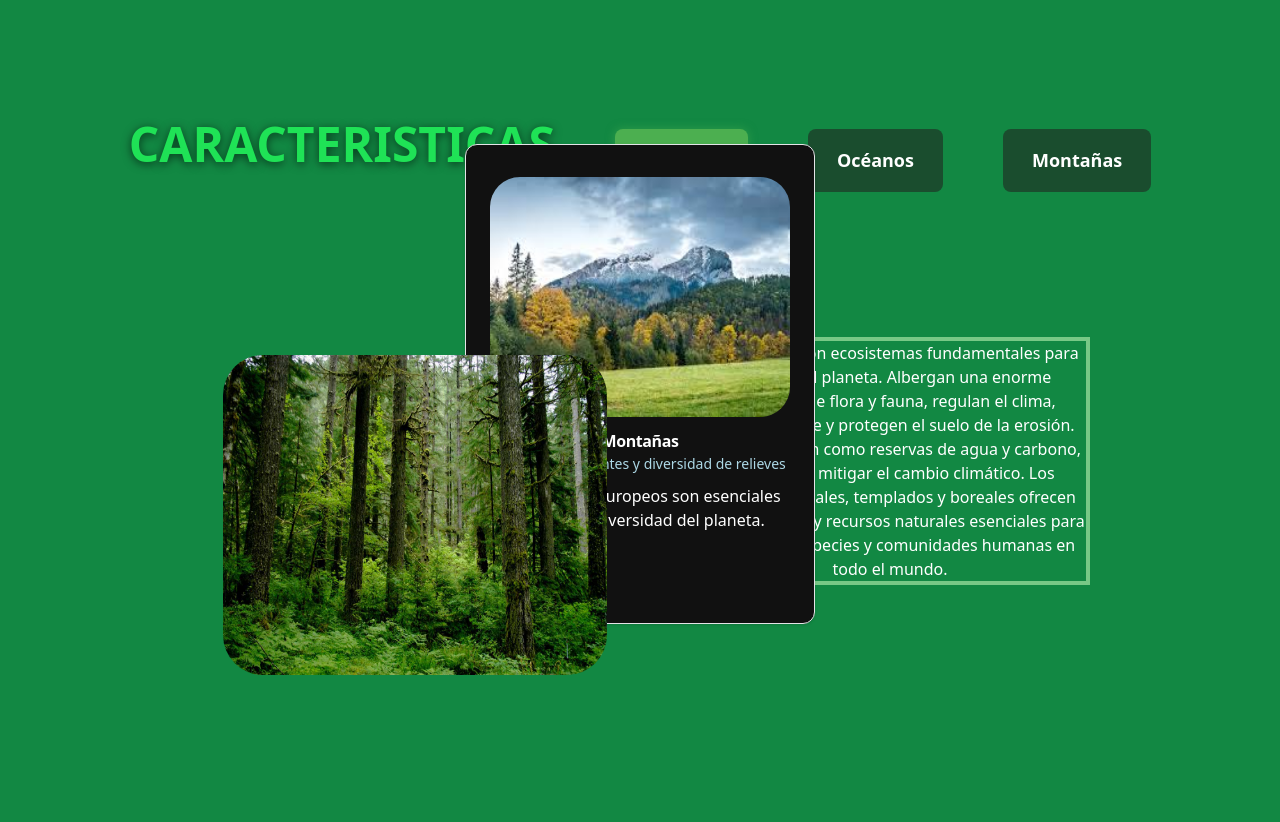
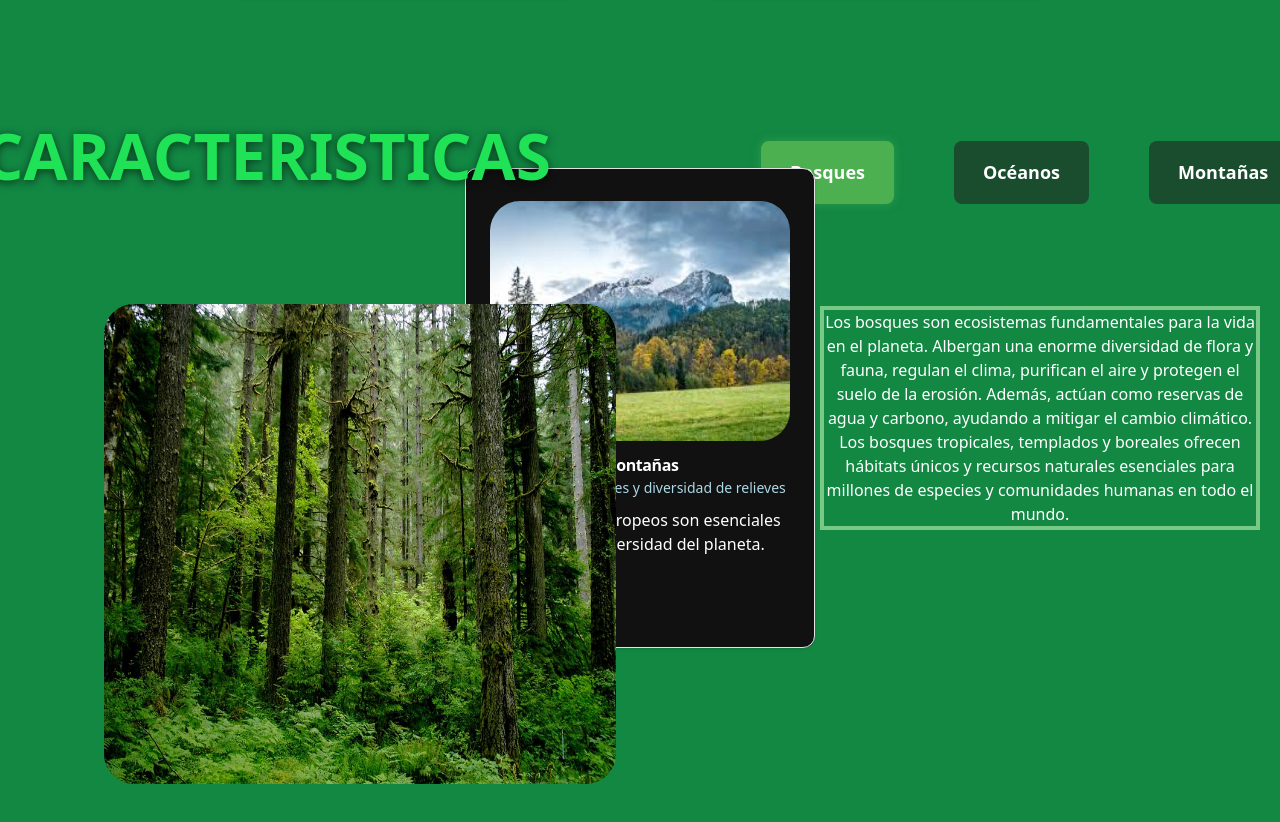
Before and after one commit to Alexcb7/ecosystem-social-project, a React (Vite) app: page / in a window 1280 px wide. Shown: the part 1572-2394 px from the top of the page. Built offline with nearby package versions, Linux system fonts and the light colour scheme.

Commit message:
section 2 (responsive)

```diff
--- a/src/components/section2.tsx
+++ b/src/components/section2.tsx
@@ -15,17 +15,14 @@ function Section2() {
         </Tabs.List>
 
         <Tabs.Content className="tabs-content-bosque" value="bosques">
-          <h1 className='tittle-content-bosque'> Bosques </h1>
           <p className='info-content-bosque'>Los bosques son ecosistemas fundamentales para la vida en el planeta. Albergan una enorme diversidad de flora y fauna, regulan el clima, purifican el aire y protegen el suelo de la erosión. Además, actúan como reservas de agua y carbono, ayudando a mitigar el cambio climático. Los bosques tropicales, templados y boreales ofrecen hábitats únicos y recursos naturales esenciales para millones de especies y comunidades humanas en todo el mundo.</p>
           <img className='image-forest1' src="/images/forest1.jpg" alt="" />
         </Tabs.Content>
         <Tabs.Content className="tabs-content-oceano" value="oceanos">
-          <h1 className='tittle-content-oceano'> Océanos </h1>
           <p className='info-content-oceano'>Los océanos son los ecosistemas más extensos del planeta, cubriendo más del 70 % de su superficie. Albergan una enorme diversidad de vida marina, regulan el clima global y producen gran parte del oxígeno que respiramos. Además, actúan como sumideros de carbono y fuente esencial de alimento y recursos para millones de personas, siendo fundamentales para el equilibrio ecológico y la salud del planeta.</p>
           <img className='image-oceano1' src="/images/oceano1.jpg" alt="" />
         </Tabs.Content>
         <Tabs.Content className="tabs-content-montana" value="montanas">
-          <h1 className='tittle-content-montana'> Montañas </h1>
           <p className='info-content-montana'>Los bosques son ecosistemas fundamentales para la vida en el planeta. Albergan una enorme diversidad de flora y fauna, regulan el clima, purifican el aire y protegen el suelo de la erosión. Además, actúan como reservas de agua y carbono, ayudando a mitigar el cambio climático. Los bosques tropicales, templados y boreales ofrecen hábitats únicos y recursos naturales esenciales para millones de especies y comunidades humanas en todo el mundo.</p>
           <img className='image-montana1' src="/images/montañas1.jpg" alt="" />
         </Tabs.Content>
--- a/src/section1.css
+++ b/src/section1.css
@@ -12,7 +12,7 @@
   display: flex;
   justify-content: center;
   text-align: center;
-  font-size: 3rem;
+  font-size: 4rem;
   font-weight: 700;
   margin-bottom: 2rem;
   text-transform: uppercase;
--- a/src/section2.css
+++ b/src/section2.css
@@ -15,11 +15,13 @@ width: 100%;
 }
 
 .tittle-caracteristicas {
-    background: transparent;
-    display: flex;
+  background: transparent;
+  display: flex;
   justify-content: center;
   text-align: center;
-  font-size: 3rem;
+  position: relative;
+  margin-right: 150px;
+  font-size: 4rem;
   font-weight: 700;
   margin-bottom: 2rem;
   text-transform: uppercase;
@@ -84,22 +86,23 @@ width: 100%;
     font-size: 16px;
     text-align: center;
     line-height: 1.5;
-    margin-left: 500px;
-    margin-top: 30px;
+    margin-left: 800px;
+    margin-top: 50px;
     color: white;
     border: #78c886 4px solid;
 
-    max-width: 400px;  /* ancho máximo del párrafo */
+    max-width: 450px;  /* ancho máximo del párrafo */
         /* centra horizontalmente */
 }
 
 .image-forest1 {
-    width: 30vw;
-    height: 40vh;
+    width: 40vw;
+    height: 60vh;
     position: relative;
     margin-right: 450px;
-    margin-top: -230px;
-    border-radius: 40px;
+    margin-top: -226px;
+    margin-left: -110px;
+    border-radius: 30px;
 }
 
 /* Content Oceano */
@@ -117,22 +120,23 @@ width: 100%;
     font-size: 16px;
     text-align: center;
     line-height: 1.5;
-    margin-left: 500px;
-    margin-top: 30px;
+    margin-left: 800px;
+    margin-top: 50px;
     color: white;
     border: #78c886 4px solid;
 
-    max-width: 400px;  /* ancho máximo del párrafo */
+    max-width: 450px;  /* ancho máximo del párrafo */
         /* centra horizontalmente */
 }
 
 .image-oceano1 {
-    width: 30vw;
-    height: 40vh;
+    width: 40vw;
+    height: 60vh;
     position: relative;
     margin-right: 450px;
-    margin-top: -230px;
-    border-radius: 40px;
+    margin-top: -214px;
+    margin-left: -110px;
+    border-radius: 30px;
 }
 
 /* Monatañas Content */
@@ -150,22 +154,23 @@ width: 100%;
     font-size: 16px;
     text-align: center;
     line-height: 1.5;
-    margin-left: 500px;
-    margin-top: 30px;
+    margin-left: 800px;
+    margin-top: 50px;
     color: white;
     border: #78c886 4px solid;
 
-    max-width: 400px;  /* ancho máximo del párrafo */
+    max-width: 450px;  /* ancho máximo del párrafo */
         /* centra horizontalmente */
 }
 
 .image-montana1 {
-    width: 30vw;
-    height: 40vh;
+    width: 40vw;
+    height: 60vh;
     position: relative;
     margin-right: 450px;
-    margin-top: -230px;
-    border-radius: 40px;
+    margin-top: -226px;
+    margin-left: -110px;
+    border-radius: 30px;
 }
 
 .tabs-list {
```
